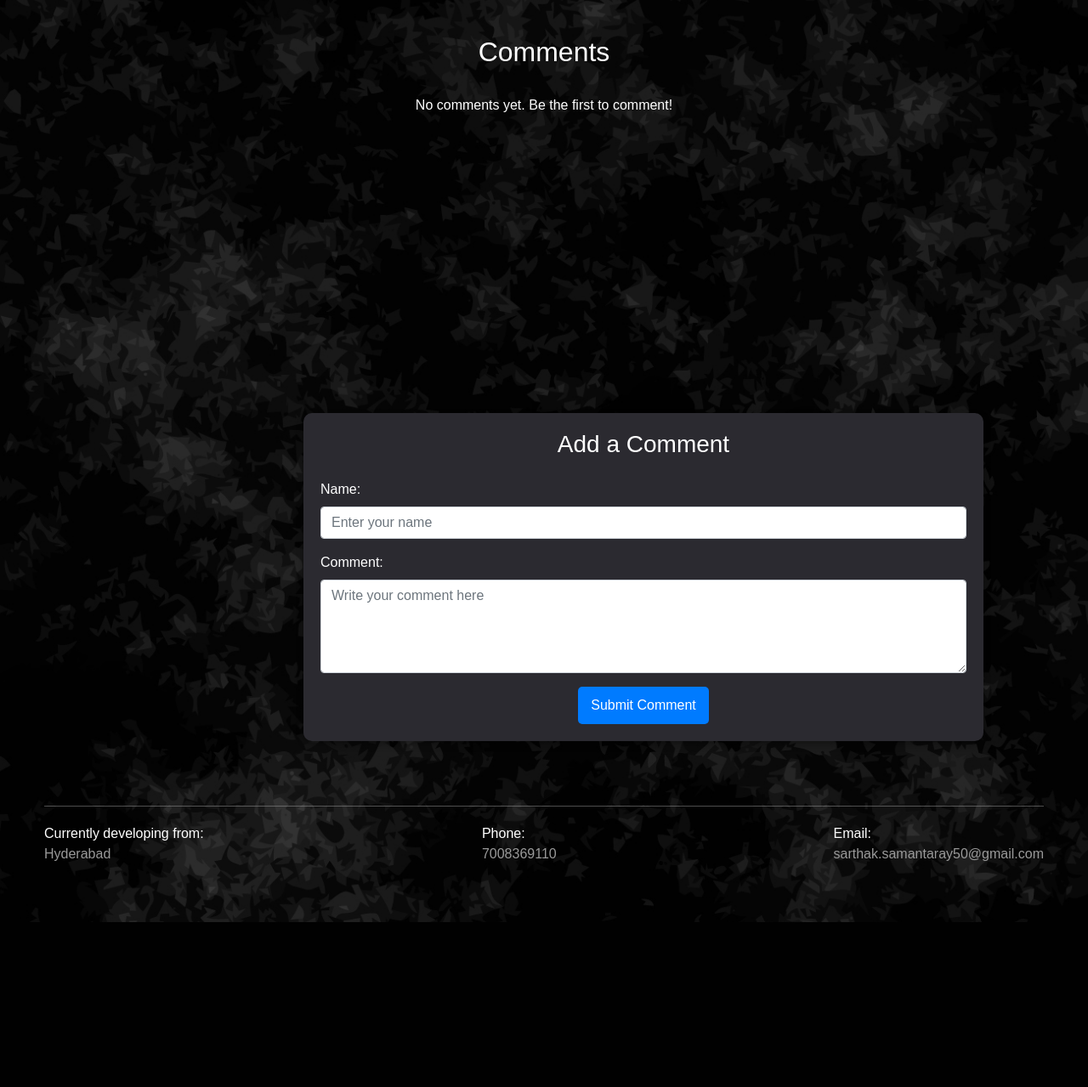
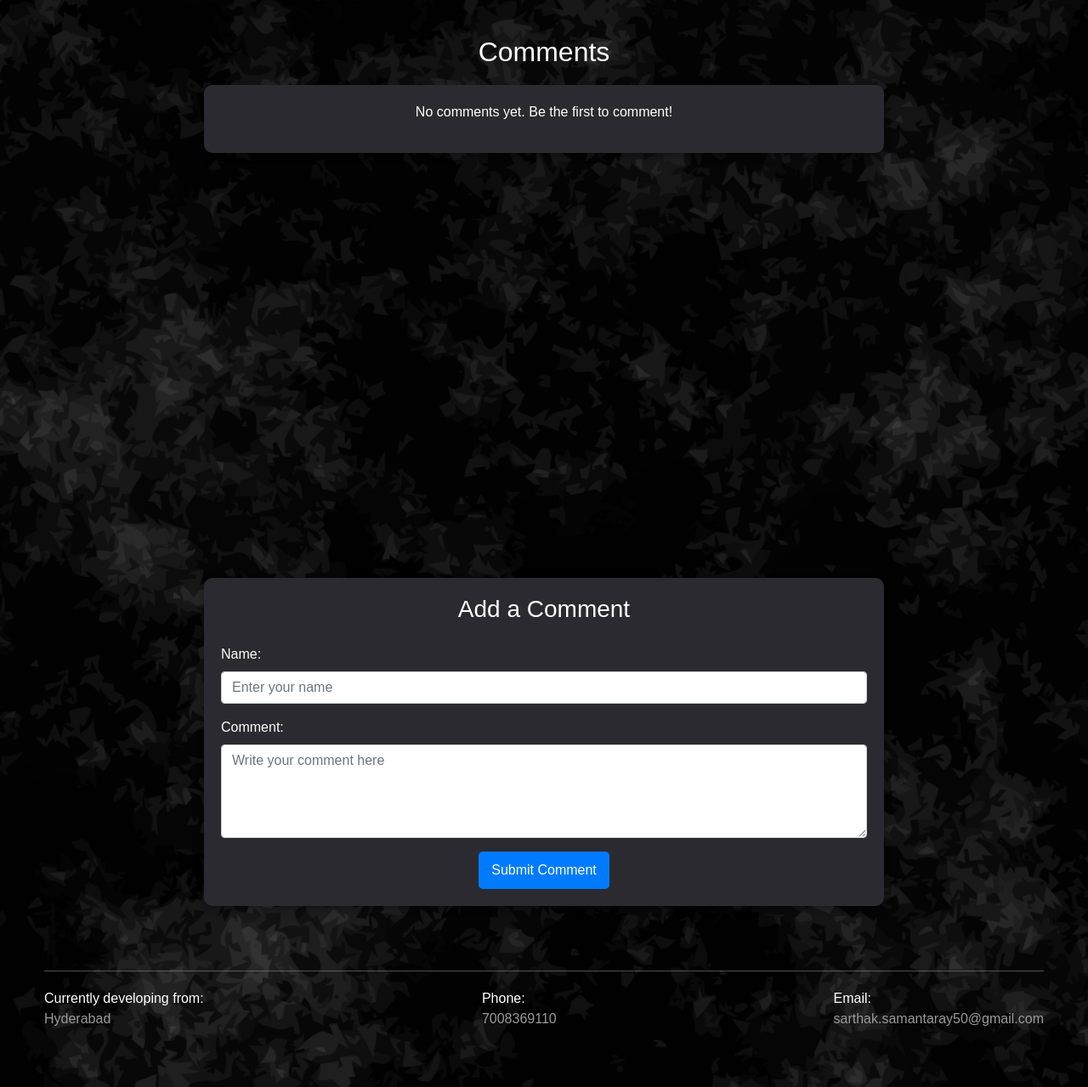
Before and after one commit to sarthak-samantaray/final_portfolio, a Python web app: template templates/review.html in a window 1280 px wide. Shown: the part 150-1429 px from the top of the page at 85% size. Before the commit the page ends 1235 px from the top, so only its background shows below. Run offline with Jinja, Linux system fonts and the light colour scheme; the template is opened without the code that fills it, so the values that code supplies are empty; some libraries are stand-ins or nearby versions; some web fonts are replaced.

Commit message:
Minor UI fixes.

```diff
--- a/static/css/single_blog_details.css
+++ b/static/css/single_blog_details.css
@@ -102,7 +102,6 @@
     border-left: 1px solid rgba(154, 154, 154, 0.5); /* Added opacity */
     position: sticky;
     top: 150px; /* Adjust this value as needed */
-    z-index: 1000;
     height: fit-content;
 }
 
--- a/templates/review.html
+++ b/templates/review.html
@@ -30,11 +30,9 @@
         h2 {
             text-align: center;
             margin-top: 10rem;
-            margin-bottom: 2rem;
         }
         .comment-box {
             border: 1px solid #444;
-            margin: 20px auto;
             padding: 15px;
             border-radius: 10px;
             background-color: #2b2a30;
@@ -46,14 +44,23 @@
             color: #aaa;
             font-size: 0.9em;
         }
-        .comment-form {
-            margin-top: 350px;
+        .container-comments {
+            margin: auto;
+            margin-top: 20px;
             background-color: #2b2a30;
             border-radius: 10px;
             box-shadow: 0 4px 8px rgba(0, 0, 0, 0.3);
             max-width: 800px;
             padding : 20px;
-            margin-left: 325px;
+        }
+        .container-addcomments {
+            margin: auto;
+            margin-top: 500px;
+            background-color: #2b2a30;
+            border-radius: 10px;
+            box-shadow: 0 4px 8px rgba(0, 0, 0, 0.3);
+            max-width: 800px;
+            padding : 20px;
         }
         .btn-primary {
             background-color: #007bff;
@@ -182,7 +189,7 @@
     <h2>Comments</h2>
 
     <!-- Comments Section -->
-    <div class="container">
+    <div class="container-comments">
         {% if comments %}
             {% for comment in comments %}
             <div class="comment-box">
@@ -197,12 +204,8 @@
             <p class="text-center">No comments yet. Be the first to comment!</p>
         {% endif %}
     </div>
-
-    <!-- Add spacing between comments and form -->
-    <div style="margin-top: 80px;"></div>
-
     <!-- Comment Form -->
-    <div class="comment-form">
+    <div class="container-addcomments">
             <h3 class="text-center mb-4">Add a Comment</h3>
             <form action="{{ url_for('review') }}" method="POST" enctype="multipart/form-data">
                 <div class="form-group">
```
Lines whose indentation alone changed are shown as unchanged.
